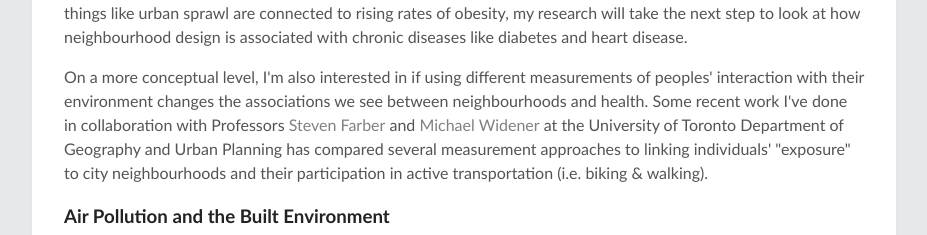
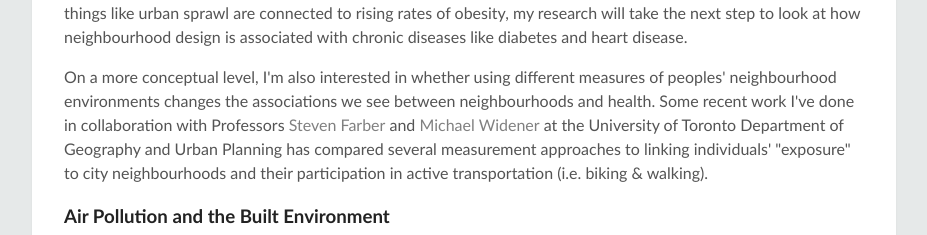
Before and after one commit to MarginalStructure/MarginalStructure.github.io, a plain HTML site: page projects.html in a window 1280 px wide. Shown: the part 252-487 px from the top of the page, without its empty margins (176-1103 px from the left). Drawn offline with Linux system fonts and the light colour scheme.

Commit message:
Changed phrasing on projects page

```diff
--- a/projects.html
+++ b/projects.html
@@ -15,7 +15,7 @@
     <!--<img src='barcelona.JPG'>-->
             <p>My current interests centre on how neighbourhood environments shape our risk for developing disease. Every city-dweller has some direct experience of this. Whether through tangible things like sidewalks and bikepaths, or more ephemeral qualities like the bonds that form (or don't) between us and our neighbours, our urban environments shape how we make healthy or unhealthy choices. While a lot of great research has studied how things like urban sprawl are connected to rising rates of obesity, my research will take the next step to look at how neighbourhood design is associated with chronic diseases like diabetes and heart disease. </p>
 
-            <p>On a more conceptual level, I'm also interested in if using different measurements of peoples' interaction with their environment changes the associations we see between neighbourhoods and health. Some recent work I've done in collaboration with Professors <a href='https://stevenfarber.wordpress.com/'> Steven Farber</a> and <a href='http://thinkingspatial.com/'> Michael Widener</a> at the University of Toronto Department of Geography and Urban Planning has compared several measurement approaches to linking individuals' "exposure" to city neighbourhoods and their participation in active transportation (i.e. biking & walking).
+            <p>On a more conceptual level, I'm also interested in whether using different measures of peoples' neighbourhood environments changes the associations we see between neighbourhoods and health. Some recent work I've done in collaboration with Professors <a href='https://stevenfarber.wordpress.com/'> Steven Farber</a> and <a href='http://thinkingspatial.com/'> Michael Widener</a> at the University of Toronto Department of Geography and Urban Planning has compared several measurement approaches to linking individuals' "exposure" to city neighbourhoods and their participation in active transportation (i.e. biking & walking).
             </p>
 
         <h3>Air Pollution and the Built Environment</h3>
```
